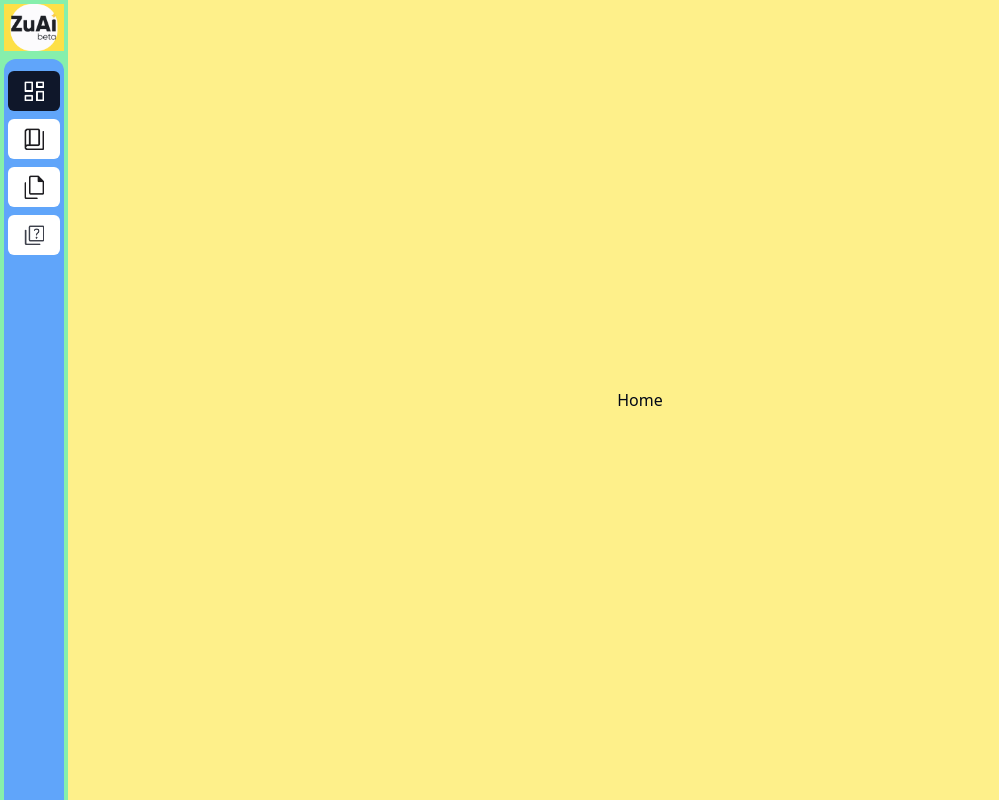
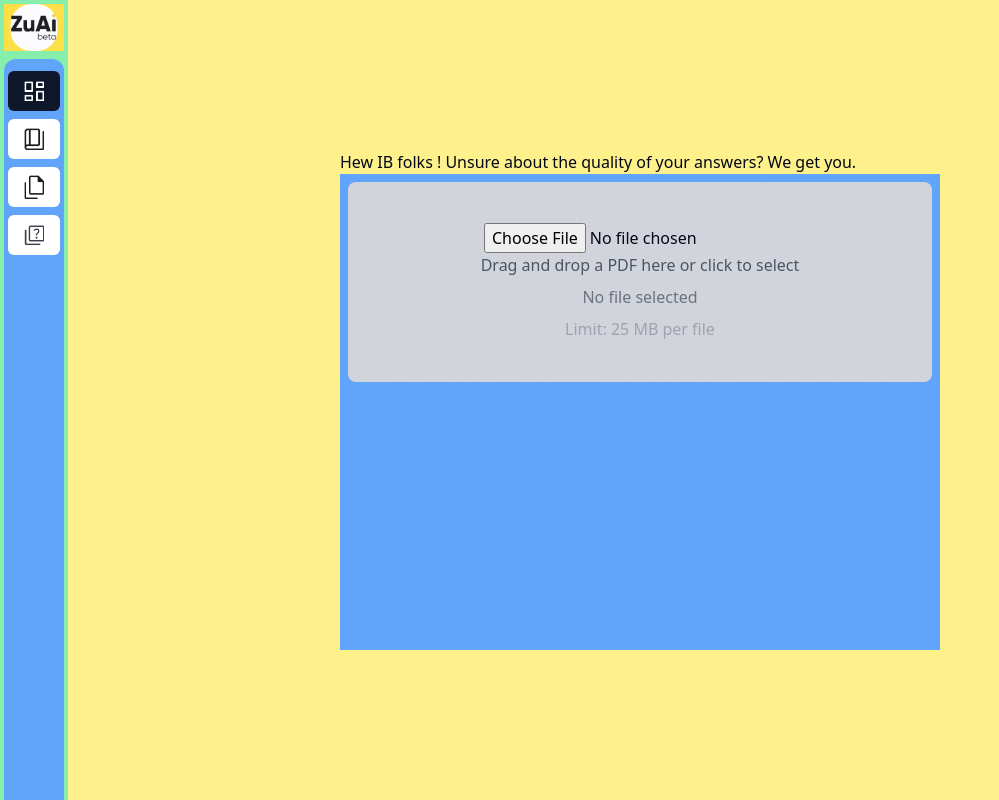
Before and after one commit to gokulkumar0209/ZuAi, a React (Vite) app in the folder client/: page / in a window 1280 px wide. Shown: the whole page, without its empty margins (0-999 px from the left). Built offline with nearby package versions, Linux system fonts and the light colour scheme.

Commit message:
Inbox updated

```diff
--- a/client/src/@components/elements/Home.tsx
+++ b/client/src/@components/elements/Home.tsx
@@ -1,9 +1,19 @@
-import React from 'react'
+import React from "react";
+import InputBox from "./InputBox";
 
 function Home() {
-  return (
-    <div>Home</div>
-  )
+	return (
+		<div className=" flex items-center justify-center h-screen w-screen">
+			<div className="  ">
+				<div>
+					Hew IB folks ! Unsure about the quality of your answers? We get you.
+				</div>
+				<div className=" h-[476px] w-[600px] bg-blue-400 p-2">
+					<InputBox />
+				</div>
+			</div>
+		</div>
+	);
 }
 
-export default Home
+export default Home;
--- /dev/null
+++ b/client/src/@components/elements/InputBox.tsx
@@ -0,0 +1,112 @@
+import React, { useState, DragEvent, ChangeEvent, useEffect } from "react";
+
+const FILE_SIZE_LIMIT_MB = 25;
+const FILE_SIZE_LIMIT_BYTES = FILE_SIZE_LIMIT_MB * 1024 * 1024; // Convert MB to Bytes
+
+const InputBox = () => {
+	const [highlight, setHighlight] = useState<boolean>(false);
+	const [fileName, setFileName] = useState<string | null>(null);
+	const [filePreview, setFilePreview] = useState<string | null>(null);
+	const [error, setError] = useState<string | null>(null);
+
+	// Load file from local storage on component mount
+	useEffect(() => {
+		const storedFile = localStorage.getItem("uploadedFile");
+		if (storedFile) {
+			const fileData = JSON.parse(storedFile);
+			setFileName(fileData.name);
+			setFilePreview(fileData.data);
+		}
+	}, []);
+
+	const handleDragOver = (event: DragEvent<HTMLDivElement>) => {
+		event.preventDefault();
+		setHighlight(true);
+	};
+
+	const handleDragLeave = () => {
+		setHighlight(false);
+	};
+
+	const handleDrop = (event: DragEvent<HTMLDivElement>) => {
+		event.preventDefault();
+		setHighlight(false);
+		if (event.dataTransfer.files.length > 0) {
+			(event.dataTransfer.files[0]);
+		}
+	};
+
+	const handleClick = () => {handleFile
+		document.getElementById("file-input")?.click();
+	};
+
+	const handleFileChange = (event: ChangeEvent<HTMLInputElement>) => {
+		if (event.target.files && event.target.files.length > 0) {
+			handleFile(event.target.files[0]);
+		}
+	};
+
+	const handleFile = (file: File) => {
+		if (file.size > FILE_SIZE_LIMIT_BYTES) {
+			setError(`File size exceeds ${FILE_SIZE_LIMIT_MB} MB limit.`);
+			return;
+		}
+
+		setError(null);
+		const reader = new FileReader();
+		reader.onloadend = () => {
+			const base64File = reader.result as string;
+			const fileData = {
+				name: file.name,
+				data: base64File,
+			};
+			localStorage.setItem("uploadedFile", JSON.stringify(fileData));
+			setFileName(file.name);
+			setFilePreview(base64File);
+		};
+		reader.readAsDataURL(file);
+	};
+
+	return (
+		<div
+			className={`w-full h-[200px] flex flex-col items-center justify-center border-2 ${
+				highlight ? "border-black" : "border-dashed border-gray-300"
+			} rounded-lg cursor-pointer bg-gray-300`}
+			onClick={handleClick}
+			onDragOver={handleDragOver}
+			onDragLeave={handleDragLeave}
+			onDrop={handleDrop}
+		>
+			<input
+				id="file-input"
+				type="file"
+				accept=".pdf"
+				className=""
+				onChange={handleFileChange}
+			/>
+			<h2 className="text-gray-600 mb-2">
+				Drag and drop a PDF here or click to select
+			</h2>
+			{error && <p className="text-red-600">{error}</p>}
+			{fileName ? (
+				<div>
+					<p className="text-gray-700">Selected file: {fileName}</p>
+					{filePreview && (
+						<iframe
+							src={filePreview}
+							title="File Preview"
+							className="w-full h-[50px] mt-2"
+						/>
+					)}
+				</div>
+			) : (
+				<p className="text-gray-500">No file selected</p>
+			)}
+			<p className="text-gray-400 mt-2">
+				Limit: {FILE_SIZE_LIMIT_MB} MB per file
+			</p>
+		</div>
+	);
+};
+
+export default InputBox;
```
